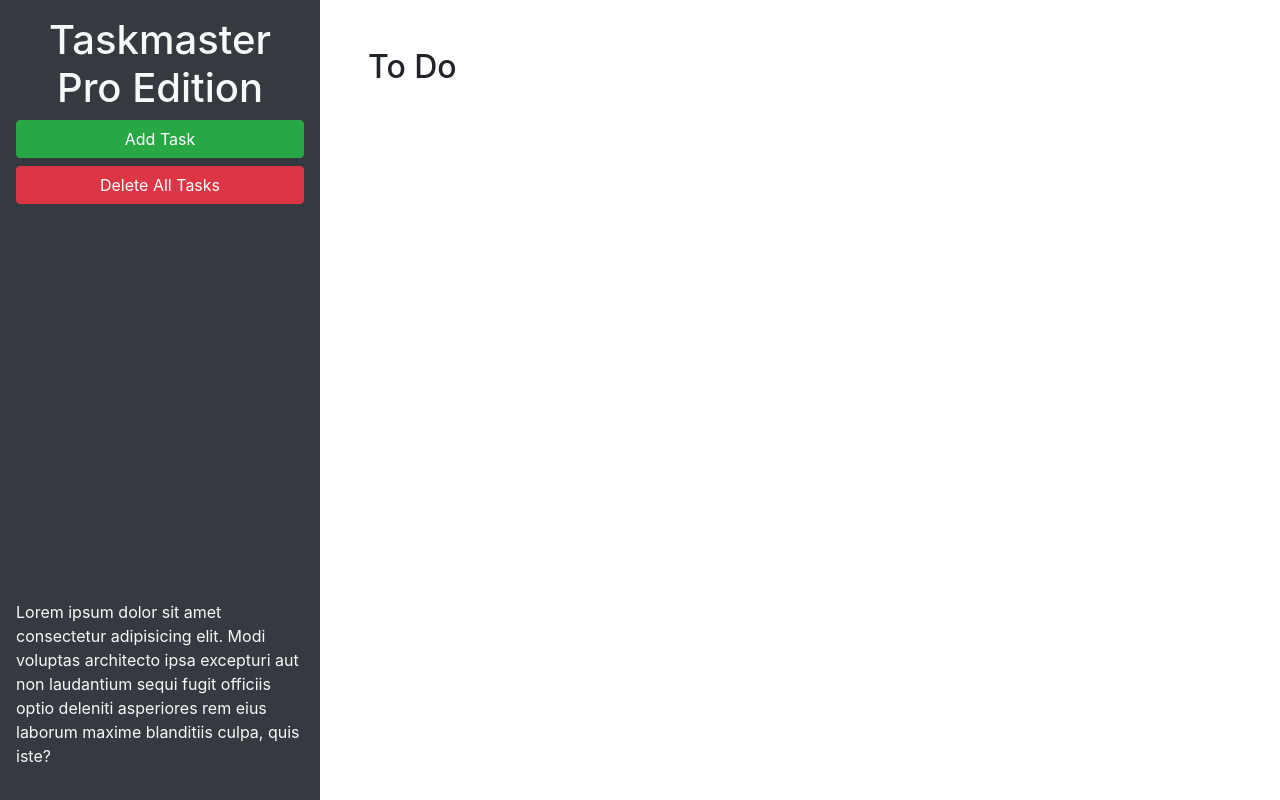
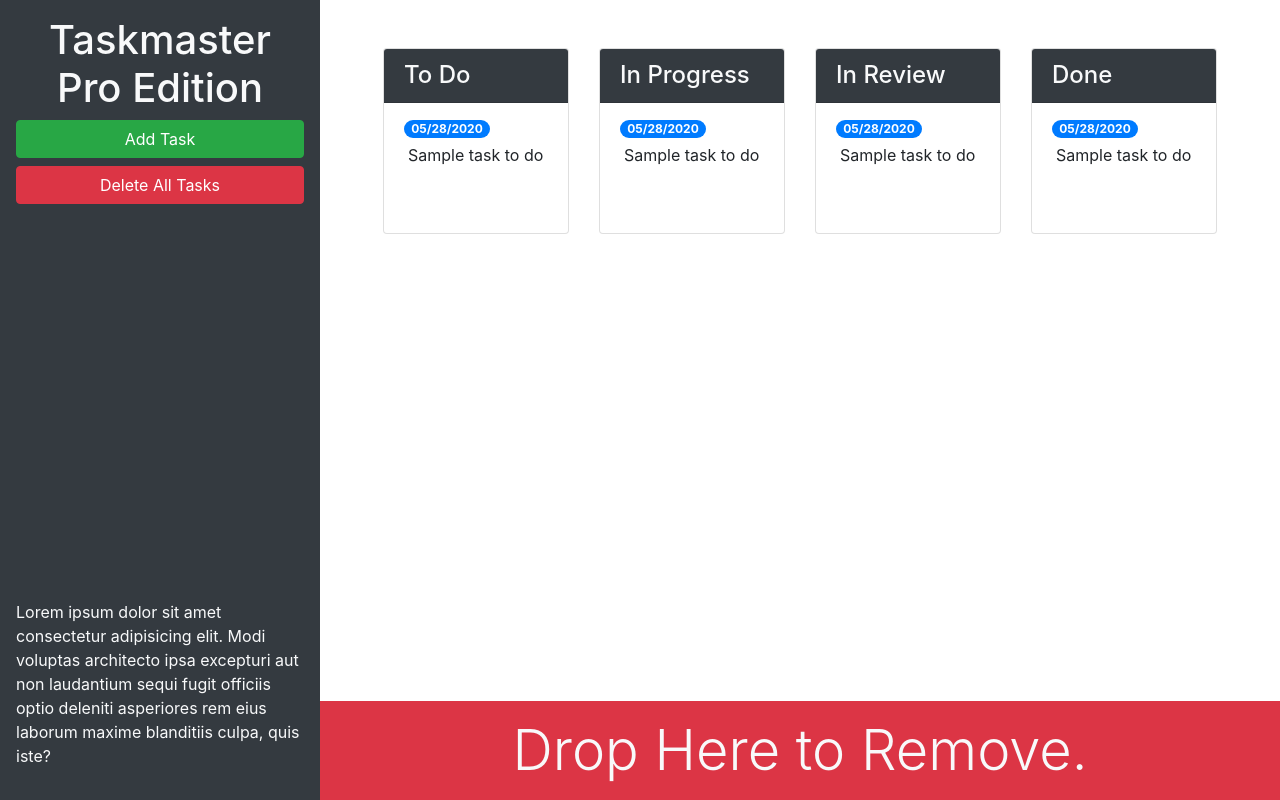
Before and after one commit to tanujjain2015/taskmaster-pro, a plain HTML site: page index.html in a window 1280 px wide. Drawn offline with nearby package versions, Linux system fonts and the light colour scheme.

Commit message:
Commit Chnages

```diff
--- a/index.html
+++ b/index.html
@@ -13,20 +13,83 @@
 <body>
 
   <div class="row min-vh-100 no-gutters">
-    <header class="col-12 col-lg-3 bg-dark text-light d-flex flex-column p-4 p-lg-3">
+    <header class="col-12 col-lg-3 bg-dark text-light sticky-top d-flex flex-column p-4 p-lg-3">
       <h1 class="text-center">Taskmaster Pro Edition</h1>
       <button id="create-task" class="btn btn-block btn-success" data-toggle="modal" data-target="#task-form-modal">Add
         Task</button>
       <button id="remove-tasks" class="btn btn-block btn-danger">Delete All Tasks</button>
-      <p class="mt-auto">Lorem ipsum dolor sit amet consectetur adipisicing elit. Modi voluptas architecto ipsa
+      <p class="mt-auto d-none d-lg-block">Lorem ipsum dolor sit amet consectetur adipisicing elit. Modi voluptas architecto ipsa
         excepturi aut non
         laudantium sequi fugit officiis optio deleniti asperiores rem eius laborum maxime blanditiis culpa, quis iste?
       </p>
     </header>
-    <main class="col-12 col-lg-9">
-      <div class="m-5">
-        <h2>To Do</h2>
-        <ul id="list-toDo" class="list-group"> </ul>
+    <main class="col-12 col-lg-9 d-flex flex-column">
+      <div class="m-5 row justify-content-around">
+        <!-- todo start -->
+        <div class="col-12 col-md-6 col-xl-3 mb-3">
+          <div class="card">
+            <h4 class="card-header bg-dark text-light">
+              To Do
+            </h4>
+            <ul id="list-toDo" class="list-group list-group-flush">
+              <li class="list-group-item">
+                <span class="badge badge-primary badge-pill">05/28/2020</span>
+                <p class="m-1">Sample task to do</p>
+              </li>
+            </ul>
+          </div>
+        </div>
+        <!-- todo end -->
+        <!-- in progress start -->
+        <div class="col-12 col-md-6 col-xl-3 mb-3">
+          <div class="card">
+            <h4 class="card-header bg-dark text-light">
+              In Progress
+            </h4>
+            <ul id="list-inProgress" class="list-group list-group-flush">
+              <li class="list-group-item">
+                <span class="badge badge-primary badge-pill">05/28/2020</span>
+                <p class="m-1">Sample task to do</p>
+              </li>
+            </ul>
+          </div>
+        </div>
+        <!-- in progress end -->
+        <!-- in review start -->
+        <div class="col-12 col-md-6 col-xl-3 mb-3">
+          <div class="card">
+            <h4 class="card-header bg-dark text-light">
+              In Review
+            </h4>
+            <ul id="list-inReview" class="list-group list-group-flush">
+              <li class="list-group-item">
+                <span class="badge badge-primary badge-pill">05/28/2020</span>
+                <p class="m-1">Sample task to do</p>
+              </li>
+            </ul>
+          </div>
+        </div>
+        <!-- in review end -->
+        <!-- done start -->
+        <div class="col-12 col-md-6 col-xl-3 mb-3">
+          <div class="card">
+            <h4 class="card-header bg-dark text-light">
+              Done
+            </h4>
+            <ul id="list-done" class="list-group list-group-flush">
+              <li class="list-group-item">
+                <span class="badge badge-primary badge-pill">05/28/2020</span>
+                <p class="m-1">Sample task to do</p>
+              </li>
+            </ul>
+          </div>
+        </div>
+        <!-- done end -->
+      </div>
+      <div id="trash" class="mt-auto">
+        <div class="w-100 bg-danger p-3 text-center text-light display-4">
+          Drop Here to Remove.
+        </div>
       </div>
     </main>
   </div>
@@ -46,11 +109,11 @@
           <form>
             <div class="form-group">
               <label for="modalTaskDescription">Task description</label>
-              <textarea id="modalTaskDescription" rows="3"></textarea>
+              <textarea id="modalTaskDescription" rows="3" class="form-control"></textarea>
             </div>
             <div class="form-group">
               <label for="modalDueDate">Due date</label>
-              <input type="text" id="modalDueDate" placeholder="mm/dd/yyyy" autocomplete="off" />
+              <input type="text" id="modalDueDate" class="form-control" placeholder="mm/dd/yyyy" autocomplete="off" />
             </div>
           </form>
         </div>
```
